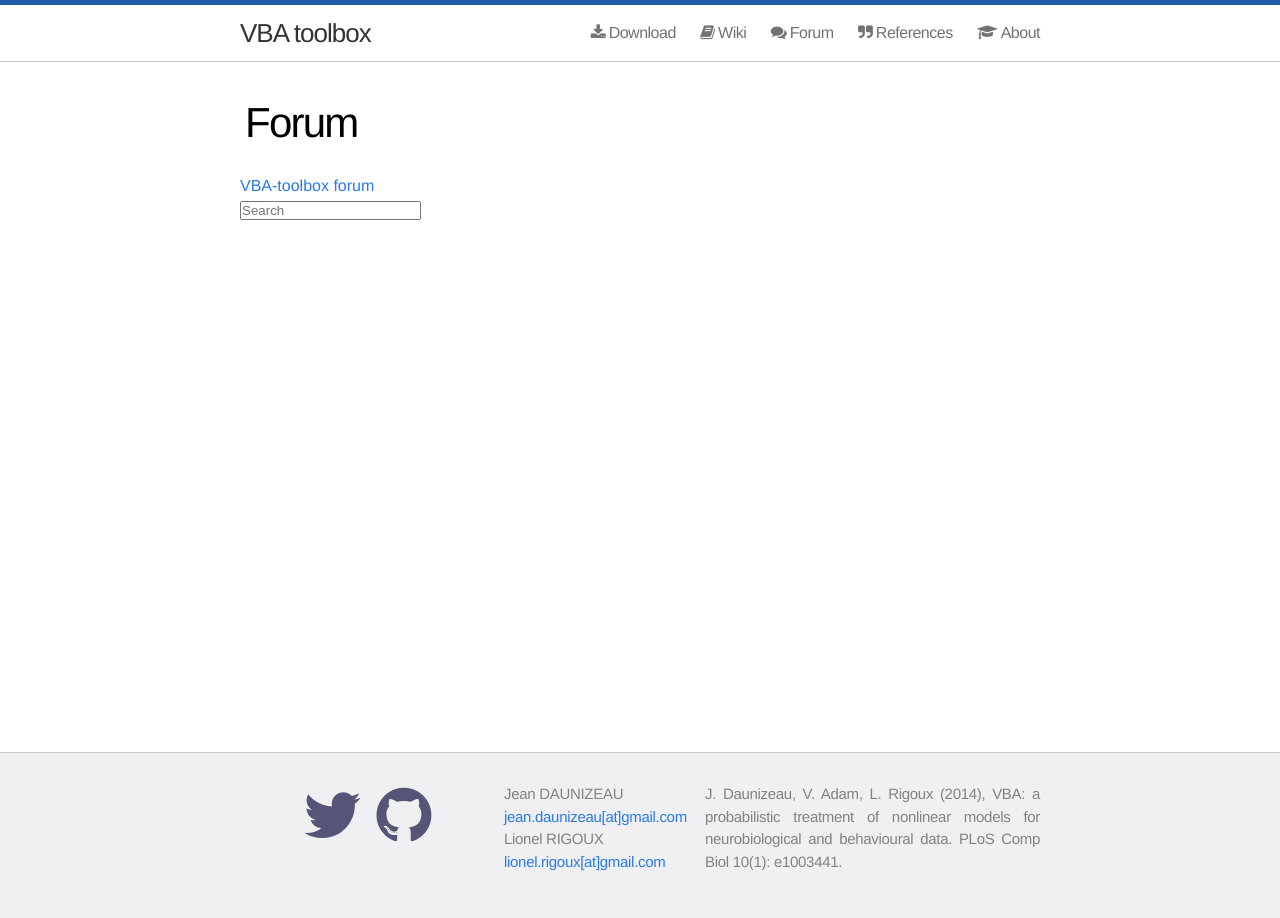
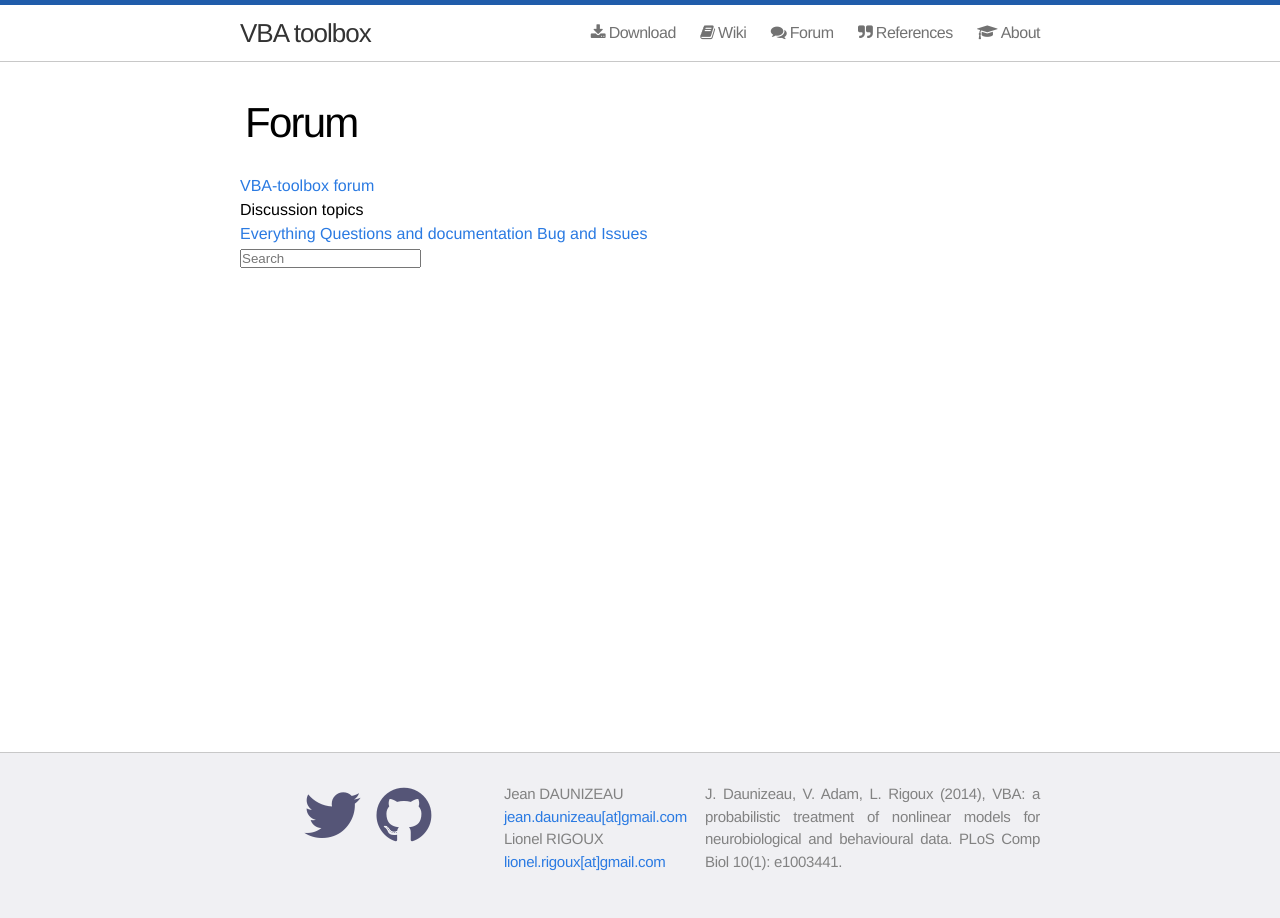
Before and after one commit to MBB-team/VBA-toolbox, a Jekyll site: the page built from forum/index.html, in a window 1280 px wide. Built offline with Jekyll 4.4.1, drawn with Linux system fonts in a browser that asks for light colours; nearby versions of some CDN libraries.

Commit message:
Update index.html

```diff
--- a/forum/index.html
+++ b/forum/index.html
@@ -7,6 +7,12 @@ title: Forum
     <a class="muut-url" href="https://muut.com/i/vba-toolbox">VBA-toolbox forum</a>
 
 <!-- custom sidebar -->
+
+   <div class="m-h3"> Discussion topics</div>
+    <a href="#!/">Everything</a>
+    <a href="#!/questions">Questions and documentation</a>
+    <a href="#!/issues">Bug and Issues</a>
+   </div>
 
     <div class="m-search" id="m-search">
         <input type="text" name="q" placeholder="Search">
```
